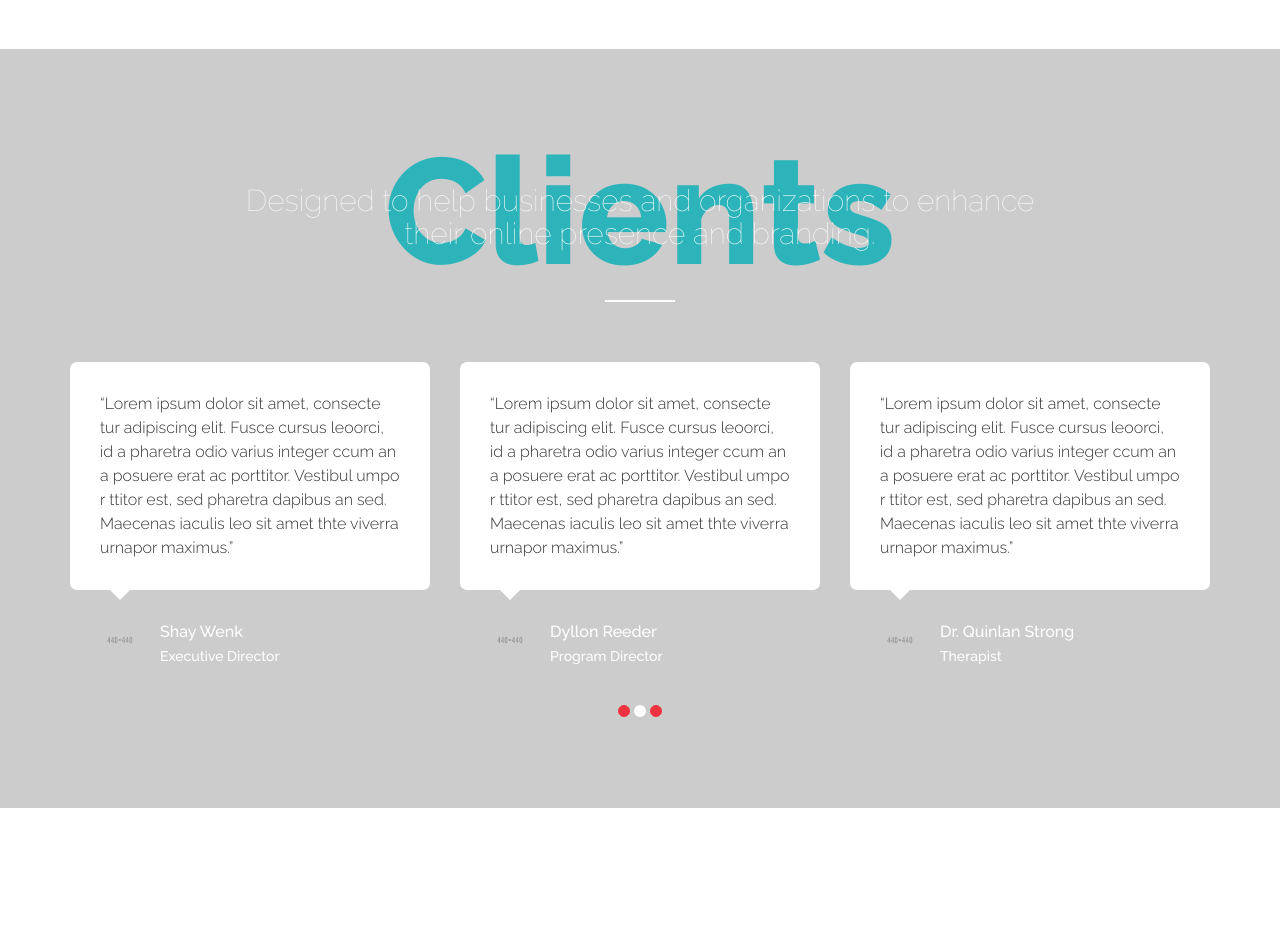
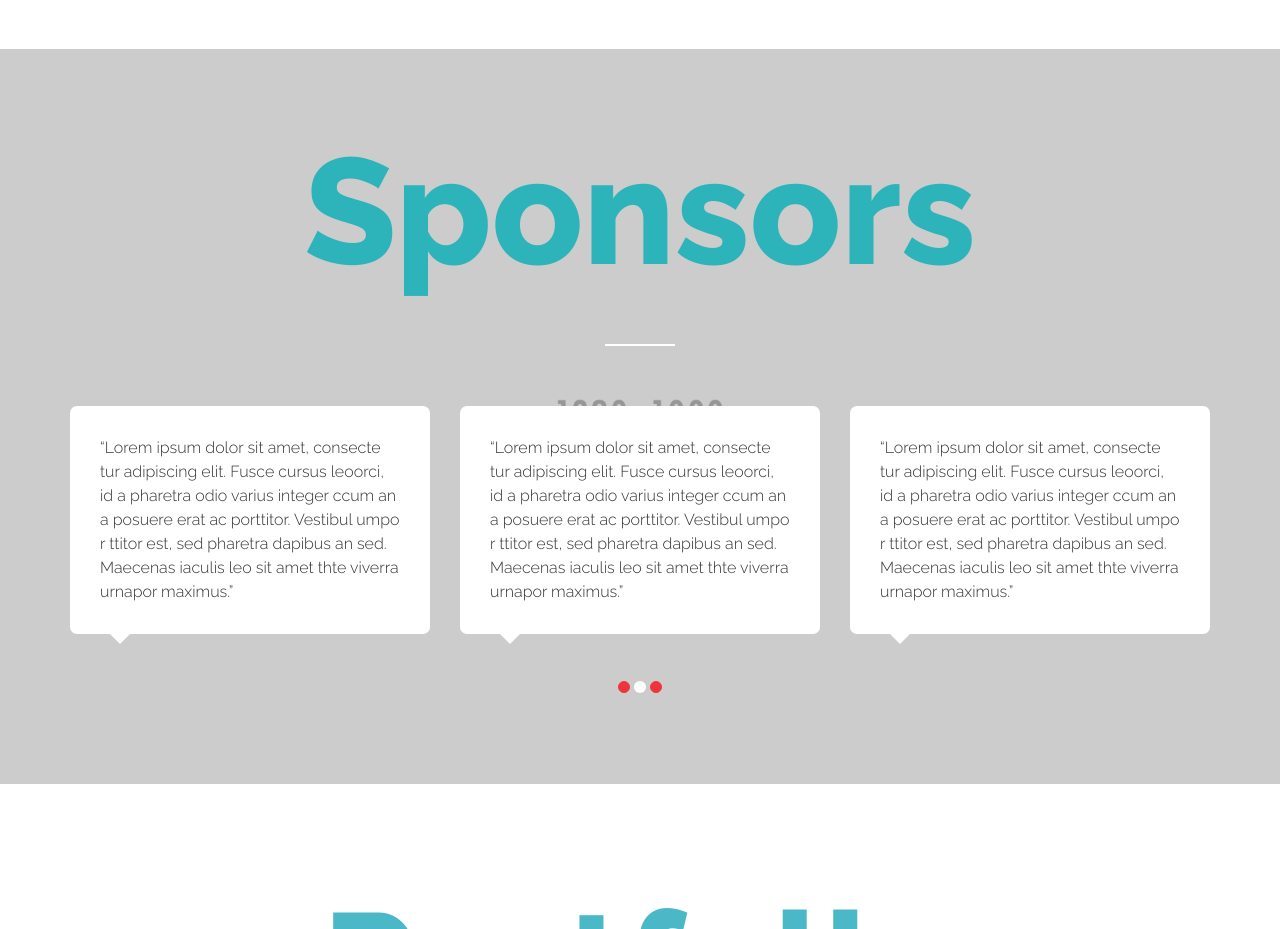
Before and after one commit to morineth000/2322skillsusa, a plain HTML site: page index.html in a window 1280 px wide. Shown: the part 3760-4689 px from the top of the page. Drawn offline with Linux system fonts and the light colour scheme.

Commit message:
working on index

```diff
--- a/index.html
+++ b/index.html
@@ -446,8 +446,7 @@
       <div class="container">
         <div class="row">
           <div class="col-md-9 sec-title sec-auto-margin text-center m-bottom6">
-            <h1 class="sec-title-two font-color light">Clients</h1>
-            <h2 class="font-thin-xs font-white font30 m-top-11">Designed to help businesses and organizations to enhance their online presence and branding.</h2>
+            <h1 class="sec-title-two font-color light">Sponsors</h1>
             <div class="title-line white-line"></div>
           </div>
           <div id="carousel-example-generic1" class="carousel slide" data-ride="carousel">
@@ -466,10 +465,7 @@
                     <blockquote class="to-animate-2">
                       <p>&ldquo;Lorem ipsum dolor sit amet, consecte tur adipiscing elit. Fusce cursus leoorci, id a pharetra odio varius integer ccum an a posuere erat ac porttitor. Vestibul umpo r ttitor est, sed pharetra dapibus an sed. Maecenas iaculis leo sit amet thte viverra urnapor maximus.&rdquo;</p>
                     </blockquote>
-                    <div class="author to-animate">
-                      <figure><img src="images/site-img4.jpg" alt="Person"></figure>
-                      <p>Shay Wenk <span class="subtext">Executive Director</span> </p>
-                    </div>
+
                   </div>
                 </div>
                 <div class="col-md-4">
@@ -477,10 +473,7 @@
                     <blockquote class="to-animate-2">
                       <p>&ldquo;Lorem ipsum dolor sit amet, consecte tur adipiscing elit. Fusce cursus leoorci, id a pharetra odio varius integer ccum an a posuere erat ac porttitor. Vestibul umpo r ttitor est, sed pharetra dapibus an sed. Maecenas iaculis leo sit amet thte viverra urnapor maximus.&rdquo;</p>
                     </blockquote>
-                    <div class="author to-animate">
-                      <figure><img src="images/site-img5.jpg" alt="Person"></figure>
-                      <p>Dyllon Reeder <span class="subtext">Program Director</span> </p>
-                    </div>
+
                   </div>
                 </div>
                 <div class="col-md-4">
@@ -488,10 +481,7 @@
                     <blockquote class="to-animate-2">
                       <p>&ldquo;Lorem ipsum dolor sit amet, consecte tur adipiscing elit. Fusce cursus leoorci, id a pharetra odio varius integer ccum an a posuere erat ac porttitor. Vestibul umpo r ttitor est, sed pharetra dapibus an sed. Maecenas iaculis leo sit amet thte viverra urnapor maximus.&rdquo;</p>
                     </blockquote>
-                    <div class="author to-animate">
-                      <figure><img src="images/site-img25.jpg" alt="Person"></figure>
-                      <p>Dr. Quinlan Strong <span class="subtext">Therapist</span> </p>
-                    </div>
+
                   </div>
                 </div>
               </div>
@@ -501,10 +491,7 @@
                     <blockquote class="to-animate-2">
                       <p>&ldquo;Lorem ipsum dolor sit amet, consecte tur adipiscing elit. Fusce cursus leoorci, id a pharetra odio varius integer ccum an a posuere erat ac porttitor. Vestibul umpo r ttitor est, sed pharetra dapibus an sed. Maecenas iaculis leo sit amet thte viverra urnapor maximus.&rdquo;</p>
                     </blockquote>
-                    <div class="author to-animate">
-                      <figure><img src="images/site-img4.jpg" alt="Person"></figure>
-                      <p>Shay Wenk <span class="subtext">Executive Director</span> </p>
-                    </div>
+
                   </div>
                 </div>
                 <div class="col-md-4">
@@ -512,10 +499,7 @@
                     <blockquote class="to-animate-2">
                       <p>&ldquo;Lorem ipsum dolor sit amet, consecte tur adipiscing elit. Fusce cursus leoorci, id a pharetra odio varius integer ccum an a posuere erat ac porttitor. Vestibul umpo r ttitor est, sed pharetra dapibus an sed. Maecenas iaculis leo sit amet thte viverra urnapor maximus.&rdquo;</p>
                     </blockquote>
-                    <div class="author to-animate">
-                      <figure><img src="images/site-img5.jpg" alt="Person"></figure>
-                      <p>Dyllon Reeder <span class="subtext">Program Director</span> </p>
-                    </div>
+
                   </div>
                 </div>
                 <div class="col-md-4">
@@ -523,10 +507,7 @@
                     <blockquote class="to-animate-2">
                       <p>&ldquo;Lorem ipsum dolor sit amet, consecte tur adipiscing elit. Fusce cursus leoorci, id a pharetra odio varius integer ccum an a posuere erat ac porttitor. Vestibul umpo r ttitor est, sed pharetra dapibus an sed. Maecenas iaculis leo sit amet thte viverra urnapor maximus.&rdquo;</p>
                     </blockquote>
-                    <div class="author to-animate">
-                      <figure><img src="images/site-img25.jpg" alt="Person"></figure>
-                      <p>Dr. Quinlan Strong <span class="subtext">Therapist</span> </p>
-                    </div>
+
                   </div>
                 </div>
               </div>
@@ -536,10 +517,7 @@
                     <blockquote class="to-animate-2">
                       <p>&ldquo;Lorem ipsum dolor sit amet, consecte tur adipiscing elit. Fusce cursus leoorci, id a pharetra odio varius integer ccum an a posuere erat ac porttitor. Vestibul umpo r ttitor est, sed pharetra dapibus an sed. Maecenas iaculis leo sit amet thte viverra urnapor maximus.&rdquo;</p>
                     </blockquote>
-                    <div class="author to-animate">
-                      <figure><img src="images/site-img4.jpg" alt="Person"></figure>
-                      <p>Shay Wenk <span class="subtext">Executive Director</span> </p>
-                    </div>
+
                   </div>
                 </div>
                 <div class="col-md-4">
@@ -547,10 +525,7 @@
                     <blockquote class="to-animate-2">
                       <p>&ldquo;Lorem ipsum dolor sit amet, consecte tur adipiscing elit. Fusce cursus leoorci, id a pharetra odio varius integer ccum an a posuere erat ac porttitor. Vestibul umpo r ttitor est, sed pharetra dapibus an sed. Maecenas iaculis leo sit amet thte viverra urnapor maximus.&rdquo;</p>
                     </blockquote>
-                    <div class="author to-animate">
-                      <figure><img src="images/site-img5.jpg" alt="Person"></figure>
-                      <p>Dyllon Reeder <span class="subtext">Program Director</span> </p>
-                    </div>
+
                   </div>
                 </div>
                 <div class="col-md-4">
@@ -558,10 +533,7 @@
                     <blockquote class="to-animate-2">
                       <p>&ldquo;Lorem ipsum dolor sit amet, consecte tur adipiscing elit. Fusce cursus leoorci, id a pharetra odio varius integer ccum an a posuere erat ac porttitor. Vestibul umpo r ttitor est, sed pharetra dapibus an sed. Maecenas iaculis leo sit amet thte viverra urnapor maximus.&rdquo;</p>
                     </blockquote>
-                    <div class="author to-animate">
-                      <figure><img src="images/site-img25.jpg" alt="Person"></figure>
-                      <p>Dr. Quinlan Strong <span class="subtext">Therapist</span> </p>
-                    </div>
+
                   </div>
                 </div>
               </div>
```
